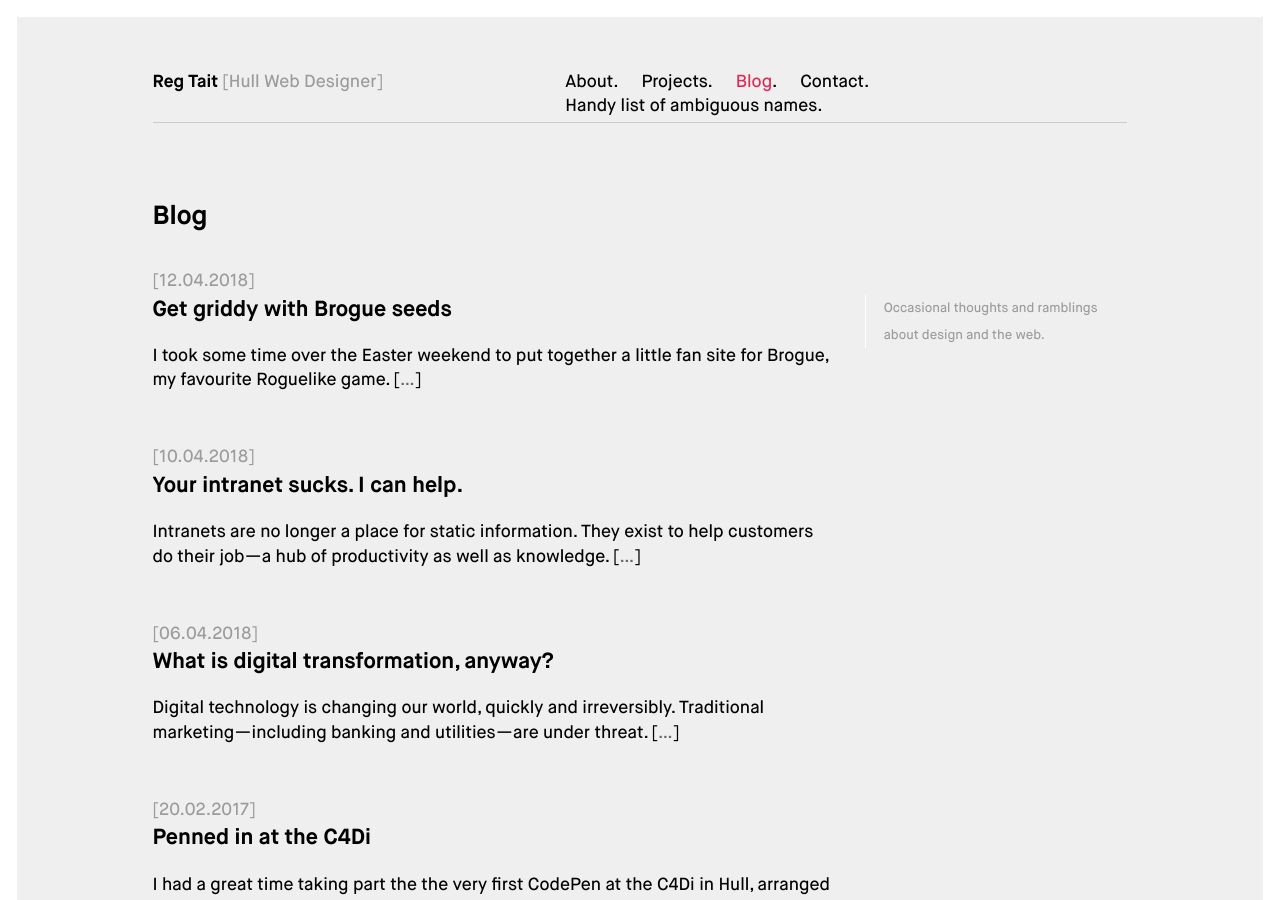
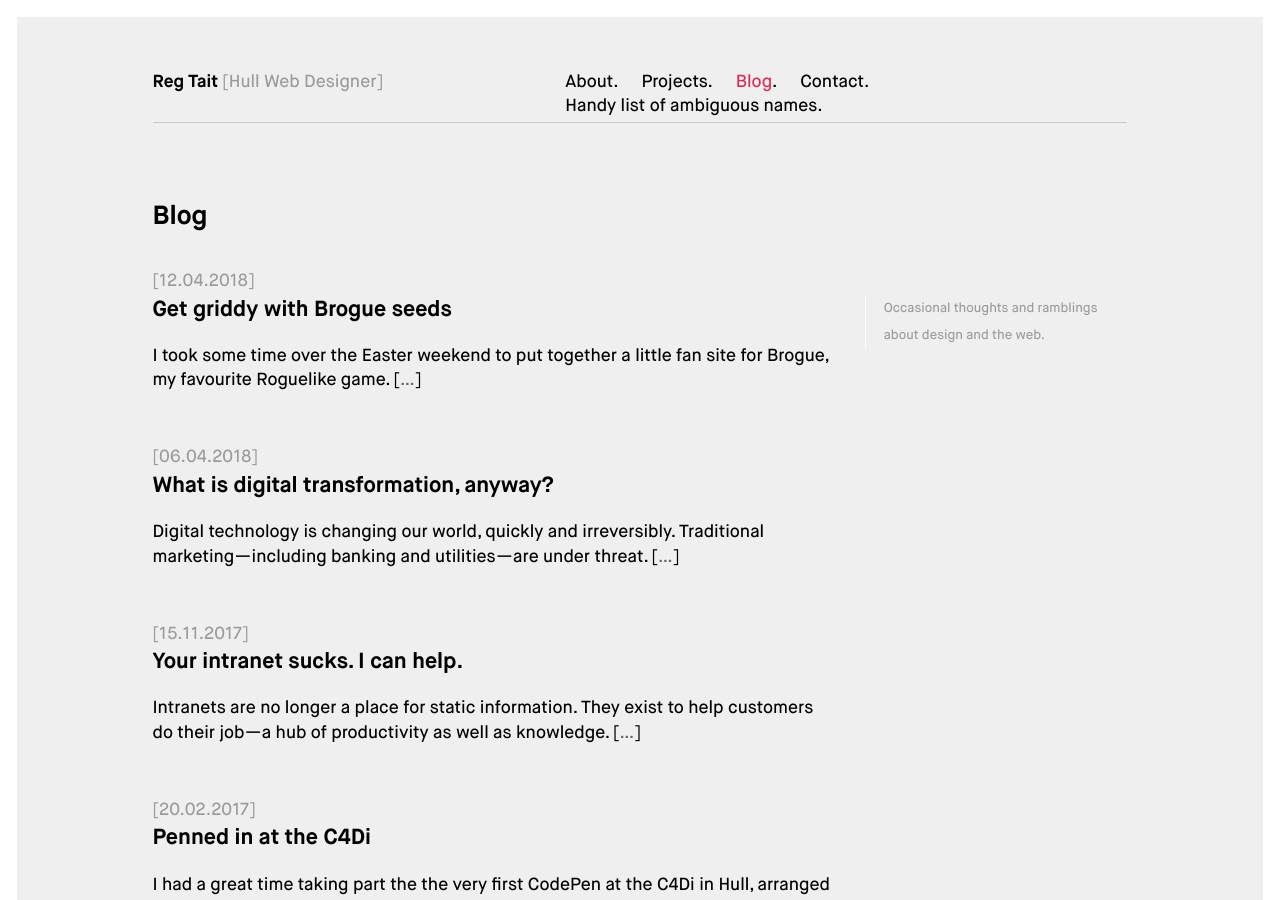
Before and after one commit to regmtait/regmtait.co.uk, a Jekyll site: the page built from 3-blog.md, in a window 1280 px wide and 900 px high. Built offline with Jekyll 4.4.1, drawn with Linux system fonts in a browser that asks for light colours.

Commit message:
Alt date

```diff
--- a/_posts/2018-04-10-intranet-needs.md
+++ b/_posts/2017-11-15-intranet-needs.md
@@ -2,7 +2,7 @@
 
 layout: post
 title:  "Your intranet sucks. I can help."
-date:   2018-04-10 00:00:00 +0000
+date:  2017-11-15 00:00:00 +0000
 nav-class: blog
 categories: intranets
 keywords: intranets
```
